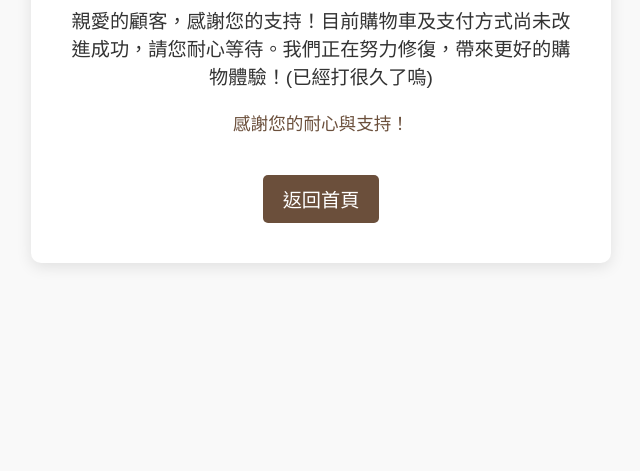
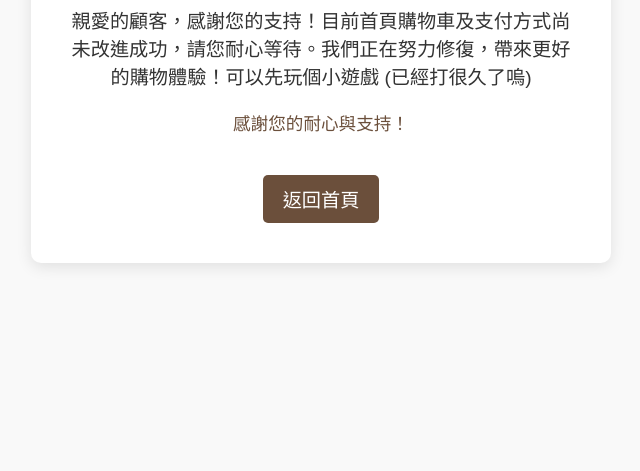
Before and after one commit to crong1017/crong1017.github.io, a plain HTML site: page page9.html in a window 1280 px wide. Shown: the part 329-800 px from the top of the page, without its empty margins (319-959 px from the left). Drawn offline with Linux system fonts and the light colour scheme.

Commit message:
Update page9.html

```diff
--- a/page9.html
+++ b/page9.html
@@ -12,7 +12,8 @@
     <div class="announcement-box">
         <h1 class="announcement-title">系統公告</h1>
         <p class="announcement-message">
-            親愛的顧客，感謝您的支持！目前購物車及支付方式尚未改進成功，請您耐心等待。我們正在努力修復，帶來更好的購物體驗！(已經打很久了嗚)
+            親愛的顧客，感謝您的支持！目前首頁購物車及支付方式尚未改進成功，請您耐心等待。我們正在努力修復，帶來更好的購物體驗！可以先玩個小遊戲
+            (已經打很久了嗚)<a/http://localhost:63342/cute/page.html/a>
         </p>
         <p class="thanks-message">感謝您的耐心與支持！</p>
         <button class="back-btn" onclick="window.location.href='index.html'">返回首頁</button>
```
